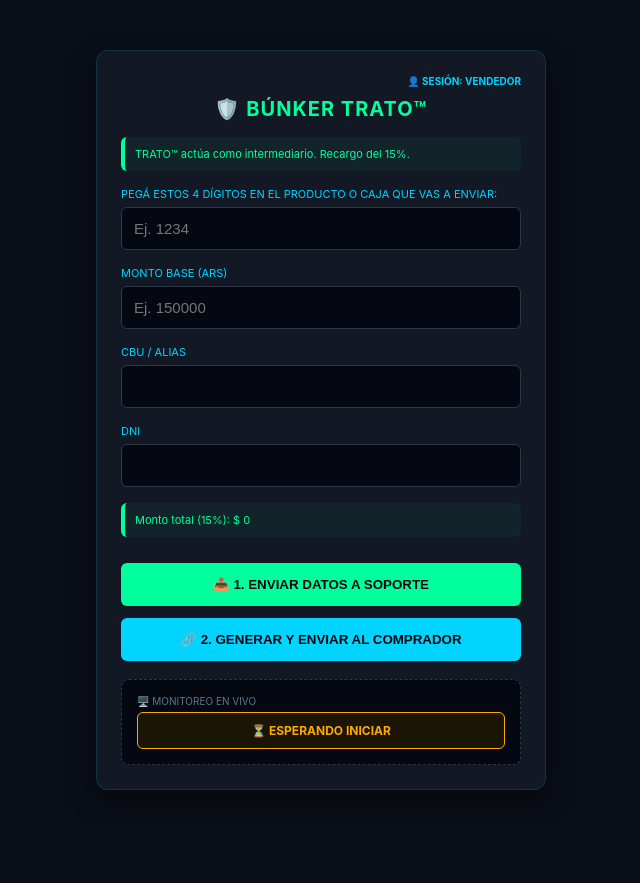
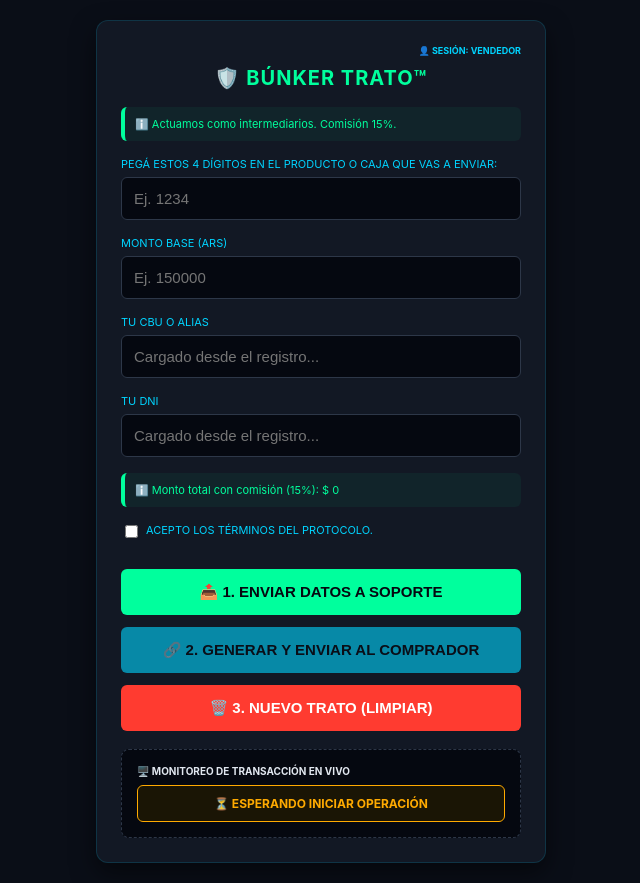
Before and after one commit to tripodir072-debug/trato-backend, a website: page generador.html in a window 1280 px wide. Shown: the whole page, without its empty margins (319-959 px from the left). Before the commit the page ends 840 px from the top, so only its background shows below. Drawn offline with Linux system fonts and the light colour scheme.

Commit message:
Update HTML structure and styles for user interface

```diff
--- a/generador.html
+++ b/generador.html
@@ -11,24 +11,32 @@
         h2 { margin-top: 0; color: var(--primary-color); font-size: 20px; text-align: center; text-transform: uppercase; letter-spacing: 1px; }
         .input-group { margin-bottom: 16px; }
         label { display: block; font-size: 11px; color: var(--accent-color); margin-bottom: 6px; text-transform: uppercase; }
-        input { width: 100%; padding: 12px; background-color: #050810; border: 1px solid #2d3748; border-radius: 6px; color: var(--text-color); font-size: 15px; box-sizing: border-box; }
-        button { width: 100%; padding: 14px; background-color: var(--primary-color); color: #050810; border: none; border-radius: 6px; font-weight: bold; cursor: pointer; margin-top: 10px; }
-        .user-header { font-size: 10px; text-align: right; color: var(--accent-color); margin-bottom: 10px; font-weight: bold; text-transform: uppercase; }
+        input { width: 100%; padding: 12px; background-color: #050810; border: 1px solid #2d3748; border-radius: 6px; color: var(--text-color); font-size: 15px; box-sizing: border-box; outline: none; transition: border-color 0.2s; }
+        input:focus { border-color: var(--primary-color); }
+        .checkbox-group { display: flex; align-items: flex-start; font-size: 10px; color: var(--text-color); margin-top: 16px; margin-bottom: 16px; }
+        .checkbox-group input { width: auto; margin-top: 2px; margin-right: 8px; accent-color: var(--primary-color); }
+        button { width: 100%; padding: 14px; background-color: var(--primary-color); color: #050810; border: none; border-radius: 6px; font-size: 15px; font-weight: bold; cursor: pointer; margin-top: 10px; }
+        button:hover { opacity: 0.9; box-shadow: 0 0 15px rgba(0, 255, 157, 0.3); }
+        button:disabled { background-color: #2d3748; color: #64748b; cursor: not-allowed; opacity: 0.6; }
+        .user-header { font-size: 9px; text-align: right; color: var(--accent-color); margin-bottom: 10px; font-weight: bold; text-transform: uppercase; }
         .cost-info { font-size: 11px; color: var(--primary-color); margin-bottom: 16px; background: rgba(0, 255, 157, 0.05); padding: 10px; border-radius: 6px; border-left: 4px solid var(--primary-color); }
         .live-panel { background: #050810; border: 1px dashed #2d3748; padding: 15px; border-radius: 8px; margin-top: 18px; }
         .status-tracker { font-size: 12px; font-weight: bold; padding: 10px; border-radius: 6px; text-align: center; background: #1a1505; color: #ffaa00; border: 1px solid #ffaa00; margin-top: 5px; }
+        .modal { display: none; position: fixed; z-index: 1000; left: 0; top: 0; width: 100%; height: 100%; background-color: rgba(0,0,0,0.85); justify-content: center; align-items: center; }
+        .modal-content { background-color: var(--panel-bg); padding: 25px; border: 1px solid var(--accent-color); width: 85%; max-width: 450px; border-radius: 12px; }
     </style>
 </head>
 <body>
 
     <div class="container">
-        <div class="user-header" id="session-header">👤 Sesión: Cargando...</div>
+        <div class="user-header" id="session-header">👤 Sesión: Vendedor</div>
         <h2>🛡️ Búnker TRATO™</h2>
 
         <div class="cost-info">
-            TRATO™ actúa como intermediario. Recargo del 15%.
+            ℹ️ Actuamos como intermediarios. Comisión 15%.
         </div>
 
+        <div id="formulario">
             <div class="input-group">
                 <label for="prod">Pegá estos 4 dígitos en el producto o caja que vas a enviar:</label>
                 <input type="text" id="prod" placeholder="Ej. 1234" maxlength="4" oninput="this.value = this.value.replace(/[^0-9]/g, '').slice(0, 4);" inputmode="numeric">
@@ -36,98 +44,102 @@
 
             <div class="input-group">
                 <label for="monto">Monto base (ARS)</label>
-            <input type="number" id="monto" placeholder="Ej. 150000" oninput="calcularTotal()">
+                <input type="number" id="monto" placeholder="Ej. 150000" oninput="window.calcularTotal()">
             </div>
 
             <div class="input-group">
-            <label for="cbu-alias">CBU / Alias</label>
-            <input type="text" id="cbu-alias" readonly>
+                <label for="cbu-alias">Tu CBU o Alias</label>
+                <input type="text" id="cbu-alias" placeholder="Cargado desde el registro..." readonly>
             </div>
 
             <div class="input-group">
-            <label for="vendedor-dni">DNI</label>
-            <input type="text" id="vendedor-dni" readonly>
+                <label for="vendedor-dni">Tu DNI</label>
+                <input type="text" id="vendedor-dni" placeholder="Cargado desde el registro..." readonly>
             </div>
 
-        <div class="cost-info" id="precio-detalle">Monto total (15%): $ 0</div>
+            <div class="cost-info" id="precio-detalle">ℹ️ Monto total con comisión (15%): $ 0</div>
 
-        <button class="btn-success" onclick="enviarSoporteDirecto()" style="background:#00ff9d; color:#050810;">📤 1. ENVIAR DATOS A SOPORTE</button>
-        <button onclick="procesarOperacion()" style="background-color: var(--accent-color); color: #050810; margin-top: 12px;">🔗 2. GENERAR Y ENVIAR AL COMPRADOR</button>
+            <div class="checkbox-group">
+                <input type="checkbox" id="acepta-terminos" onchange="window.toggleBoton()">
+                <label for="acepta-terminos" style="cursor:pointer;">Acepto los términos del protocolo.</label>
+            </div>
 
-        <div class="live-panel">
-            <div style="color: #64748b; font-size: 10px; margin-bottom: 5px;">🖥️ MONITOREO EN VIVO</div>
-            <div id="estado-vivo" class="status-tracker">⏳ ESPERANDO INICIAR</div>
+            <button id="btn-soporte" class="btn-success" onclick="window.enviarSoporteDirecto()">📤 1. ENVIAR DATOS A SOPORTE</button>
+            <button id="btn-blindar" onclick="window.procesarOperacion()" disabled style="background-color: var(--accent-color); color: #050810; margin-top: 12px;">🔗 2. GENERAR Y ENVIAR AL COMPRADOR</button>
+            <button id="btn-nuevo-trato" onclick="window.limpiarFormulario()" style="background-color: var(--danger-color); color: #ffffff; margin-top: 12px;">🗑️ 3. NUEVO TRATO (LIMPIAR)</button>
+
+            <div id="panel-monitoreo" class="live-panel">
+                <div style="font-size: 10px; font-weight: bold; margin-bottom: 8px;">🖥️ MONITOREO DE TRANSACCIÓN EN VIVO</div>
+                <div id="estado-vivo" class="status-tracker">⏳ ESPERANDO INICIAR OPERACIÓN</div>
+            </div>
         </div>
     </div>
 
     <script>
-        // --- INICIALIZACIÓN SEGURA ---
+        const RENDER_URL = "https://bunker-trato-api.onrender.com/crear-pago";
+        const CHECK_URL = "https://bunker-trato-api.onrender.com/consultar-estado/";
+
+        // 1. CARGA DE SESIÓN
         window.onload = function() {
-            try {
             const urlParams = new URLSearchParams(window.location.search);
             const campos = ['nombre', 'cbu', 'dni', 'email', 'telefono'];
-
-                // Guardar en memoria si vienen datos nuevos
             campos.forEach(campo => {
-                    const valor = urlParams.get(campo);
-                    if(valor) localStorage.setItem('trato_' + campo, decodeURIComponent(valor));
+                if(urlParams.get(campo)) localStorage.setItem('trato_' + campo, decodeURIComponent(urlParams.get(campo)));
             });
-
-                // Cargar en interfaz con seguridad (si es null, pone 'Vendedor')
-                const nombre = localStorage.getItem('trato_nombre') || 'Vendedor';
-                document.getElementById('session-header').innerText = `👤 Sesión: ${nombre}`;
+            document.getElementById('session-header').innerText = `👤 Sesión: ${localStorage.getItem('trato_nombre') || 'Vendedor'}`;
             document.getElementById('cbu-alias').value = localStorage.getItem('trato_cbu') || '';
             document.getElementById('vendedor-dni').value = localStorage.getItem('trato_dni') || '';
-            } catch(e) {
-                console.error("Error al cargar sesión:", e);
-            }
         };
 
-        function calcularTotal() {
+        window.calcularTotal = function() {
             const monto = parseFloat(document.getElementById('monto').value) || 0;
             document.getElementById('precio-detalle').innerText = `ℹ️ Monto total con comisión (15%): $ ${(monto * 1.15).toFixed(2)}`;
-        }
+        };
 
-        function enviarSoporteDirecto() {
+        window.toggleBoton = function() {
+            document.getElementById('btn-blindar').disabled = !document.getElementById('acepta-terminos').checked;
+        };
+
+        window.limpiarFormulario = function() {
+            document.getElementById('prod').value = '';
+            document.getElementById('monto').value = '';
+            document.getElementById('estado-vivo').innerText = "⏳ ESPERANDO INICIAR OPERACIÓN";
+            document.getElementById('estado-vivo').style.backgroundColor = "#1a1505";
+        };
+
+        window.enviarSoporteDirecto = function() {
             const prod = document.getElementById('prod').value;
             const monto = parseFloat(document.getElementById('monto').value) || 0;
-            if(!prod) return alert("Ingresá los 4 dígitos del paquete");
+            if(!prod) return alert("Completa el producto.");
+            const mensaje = `🛡️ *NUEVA VENTA TRATO™*\n\n*Vendedor:* ${localStorage.getItem('trato_nombre')}\n*DNI:* ${localStorage.getItem('trato_dni')}\n*Prod:* #${prod}\n*Total:* $${(monto*1.15).toFixed(2)}`;
+            window.open(`https://api.whatsapp.com/send?phone=5493456528480&text=${encodeURIComponent(mensaje)}`, '_blank');
+        };
 
-            const mensaje = `🛡️ *NUEVA VENTA TRATO™*\n\n` +
-                            `*Vendedor:* ${localStorage.getItem('trato_nombre') || 'Sin nombre'}\n` +
-                            `*DNI:* ${localStorage.getItem('trato_dni') || 'Sin DNI'}\n` +
-                            `*Código Físico:* #${prod}\n` +
-                            `*Total:* $${(monto*1.15).toFixed(2)}`;
-            window.open(`https://api.whatsapp.com/send?phone=5493456528480&text=${encodeURIComponent(mensaje)}`, '_blank');
-        }
-
-        async function procesarOperacion() {
+        window.procesarOperacion = async function() {
             const prod = document.getElementById('prod').value;
             const monto = parseFloat(document.getElementById('monto').value) * 1.15;
-            if(!prod) return alert("Ingresá los 4 dígitos");
-
             const digitalID = Math.floor(100000 + Math.random() * 900000).toString();
 
-            // Fetch a tu API de Render
             try {
-                const response = await fetch("https://bunker-trato-api.onrender.com/crear-pago", {
+                const res = await fetch(RENDER_URL, {
                     method: 'POST',
                     headers: { 'Content-Type': 'application/json' },
                     body: JSON.stringify({ producto: digitalID, precioBase: monto })
                 });
-                const data = await response.json();
+                const data = await res.json();
+                if (data.url) {
+                    const link = `${data.url}&producto=${prod}&digitalID=${digitalID}&id=${digitalID}&tel_vendedor=${localStorage.getItem('trato_telefono')}`;
+                    window.open(`https://api.whatsapp.com/send?text=${encodeURIComponent('🛡️ LINK PAGO: ' + link)}`, '_blank');
 
-                if (data.url) {
-                    const linkPago = `${data.url}&producto=${prod}&digitalID=${digitalID}&tel_vendedor=${localStorage.getItem('trato_telefono')}`;
-                    const mensaje = `🛡️ *TRATO™ - LINK DE PAGO*\n\n*ID Seguridad:* ${digitalID}\n*Cód. Paquete:* #${prod}\n\n🔗 Pagar aquí: ${linkPago}`;
-                    window.open(`https://api.whatsapp.com/send?text=${encodeURIComponent(mensaje)}`, '_blank');
-
-                    document.getElementById('estado-vivo').innerText = "🟢 BÚNKER ACTIVO - ESPERANDO PAGO";
+                    document.getElementById('estado-vivo').innerText = "🟢 BÚNKER ACTIVO";
+                    setInterval(async () => {
+                        const r = await fetch(CHECK_URL + digitalID);
+                        const d = await r.json();
+                        if (d.estado === "approved") document.getElementById('estado-vivo').innerText = "🔒 PAGO RECIBIDO";
+                    }, 3000);
                 }
-            } catch(e) {
-                alert("Error conectando con el servidor. Revisá tu conexión.");
-            }
-        }
+            } catch(e) { alert("Error al generar trato."); }
+        };
     </script>
 </body>
 </html>
```
Lines whose indentation alone changed are shown as unchanged.
